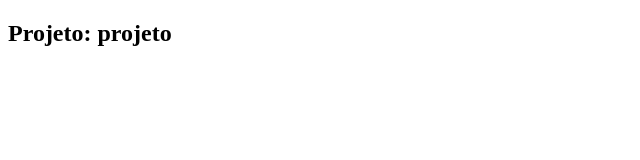
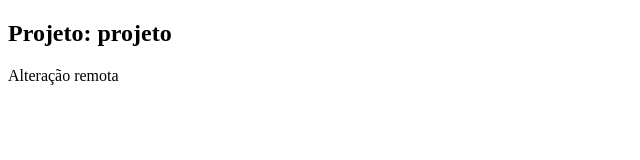
Before and after one commit to JulianaNascSilva/outro-repositorio, a plain HTML site: page index.html in a window 1280 px wide. Shown: the whole page, without its empty margins (0-640 px from the left). Drawn offline with Linux system fonts and the light colour scheme.

Commit message:
Update index.html

```diff
--- a/index.html
+++ b/index.html
@@ -7,6 +7,7 @@
   <body>
     <header></header>
     <main><h2>Projeto: projeto</h2></main>
+    <p> Alteração remota </p>
     <footer></footer>
   </body>
 </html>
```
